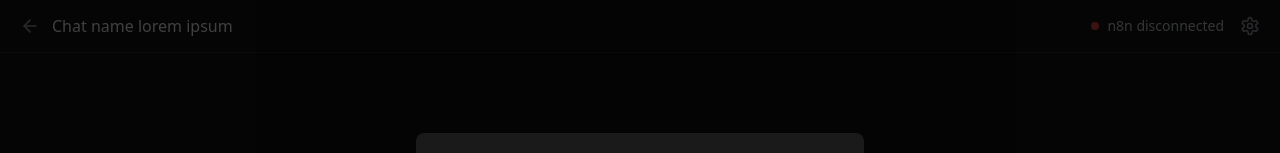
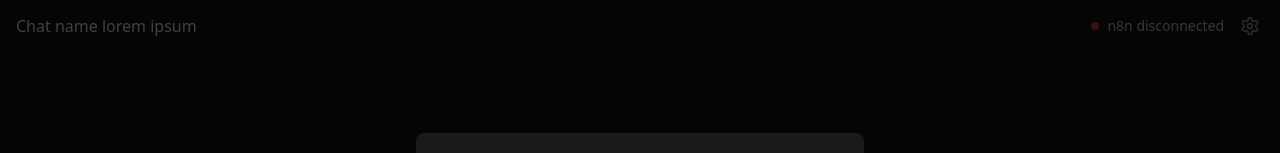
Before and after one commit to Mslaty/n8n-easy-chat-ui, a React (Vite) app: page / in a window 1280 px wide. Shown: the top 153 px of the page. Built offline with nearby package versions, Linux system fonts and the light colour scheme.

Commit message:
Remove back arrow from header
Remove the back arrow button from the ChatHeader component.

```diff
--- a/src/components/ChatHeader.tsx
+++ b/src/components/ChatHeader.tsx
@@ -1,6 +1,6 @@
 
 import React from 'react';
-import { Settings, ArrowLeft } from 'lucide-react';
+import { Settings } from 'lucide-react';
 import { ChatSettings } from '../types';
 
 interface ChatHeaderProps {
@@ -16,14 +16,9 @@ const ChatHeader: React.FC<ChatHeaderProps> = ({
 }) => {
   return (
     <div className="flex items-center justify-between px-4 py-3 border-b border-gray-800">
-      <div className="flex items-center gap-2">
-        <button className="text-gray-400 hover:text-white p-1 rounded-full">
-          <ArrowLeft size={20} />
-        </button>
-        <h2 className="text-white font-medium truncate">
-          {settings.chatName}
-        </h2>
-      </div>
+      <h2 className="text-white font-medium truncate">
+        {settings.chatName}
+      </h2>
 
       <div className="flex items-center gap-3">
         <div className="flex items-center gap-2">
```
